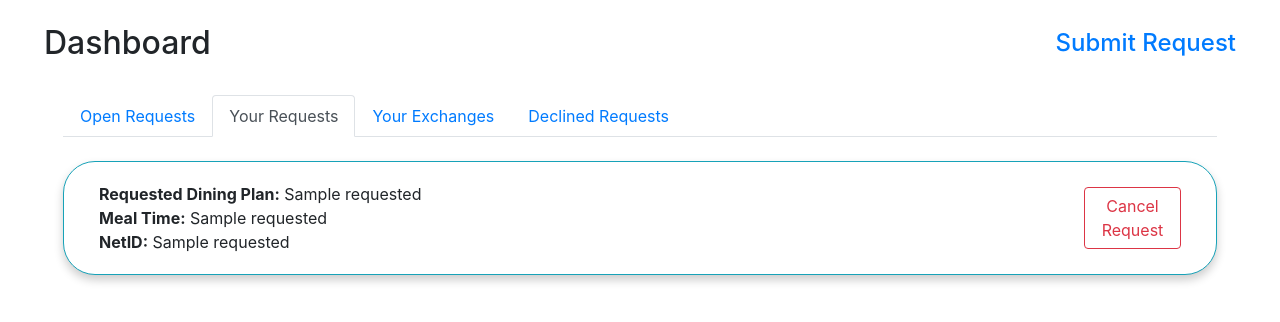
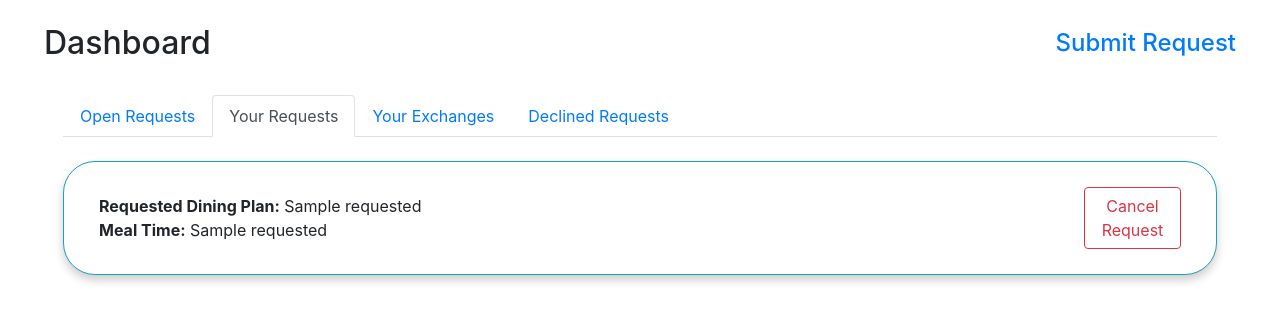
Before and after one commit to dsaha04/MealSwap, a Flask app: page /yourrequests in a window 1280 px wide. Shown: the part 58-380 px from the top of the page. Run offline with Flask 2, Linux system fonts and the light colour scheme; the visitor is signed in with stand-in values (Sample User, id 1); a database or web service that is not in the repository returns one stand-in record (values such as "Sample title"); some libraries are stand-ins or nearby versions.

Commit message:
removed netid from requests

```diff
--- a/templates/your_requests.html
+++ b/templates/your_requests.html
@@ -117,9 +117,6 @@ function submitForm(para) {
                 <text class="cardText" style="margin-left: 30px;">
                   <b>Meal Time:</b> {{table[i][1]}}
                 </text><br>
-                <text class="cardText" style="margin-left: 30px;">
-                  <b>NetID:</b> {{table[i][2]}}
-                </text>
               </div>
               <div class="card-body col-sm-2">
                   <form action="/dashboard" onSubmit="return submitForm({{table[i][3]}})">
```
